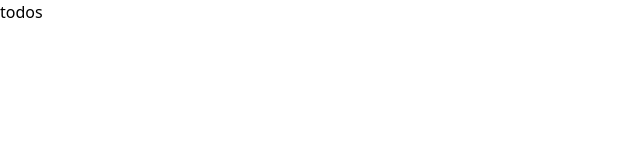
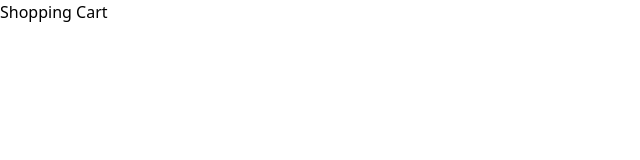
Before and after one commit to woorifisa-service-dev-2nd/frontend-3rd-shoppingCart, a React (Vite) app in the folder frontend-3rd-shoppingCart/: page / in a window 1280 px wide. Shown: the top 160 px of the page, without its empty margins (0-640 px from the left). Built offline with nearby package versions, Linux system fonts and the light colour scheme.

Commit message:
'branch'

```diff
--- a/frontend-3rd-shoppingCart/src/App.jsx
+++ b/frontend-3rd-shoppingCart/src/App.jsx
@@ -12,7 +12,7 @@ const App = () => {
       <header>
         <div className="flex justify-center">
           <a to="/">
-            <h1 className='py-8 text-red-200 max-w-max animate-bounce-slow text-7xl'>todos</h1>
+            <h1 className='py-8 text-red-200 max-w-max animate-bounce-slow text-7xl'>Shopping Cart</h1>
           </a>
         </div>
       </header>
```
